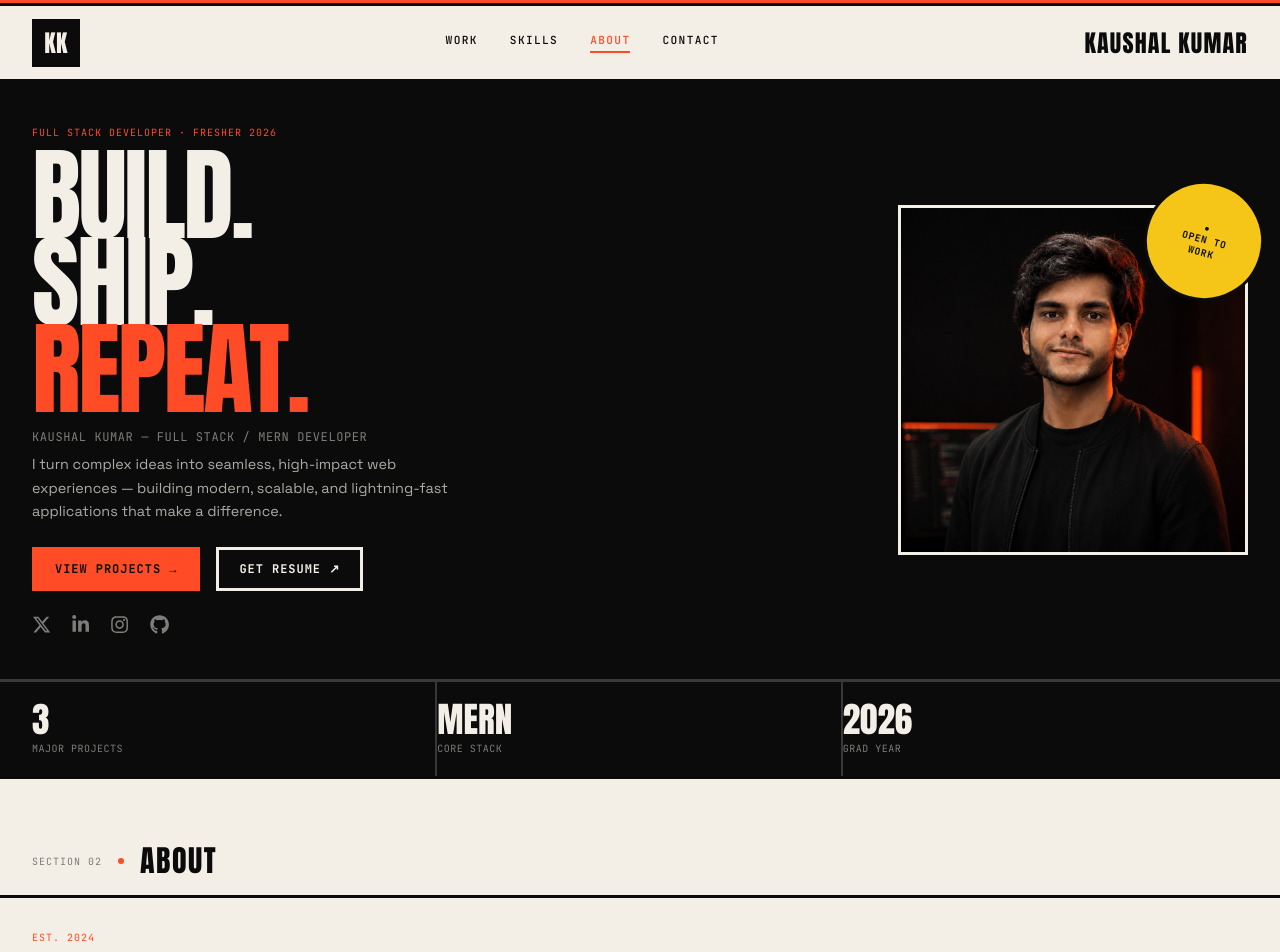
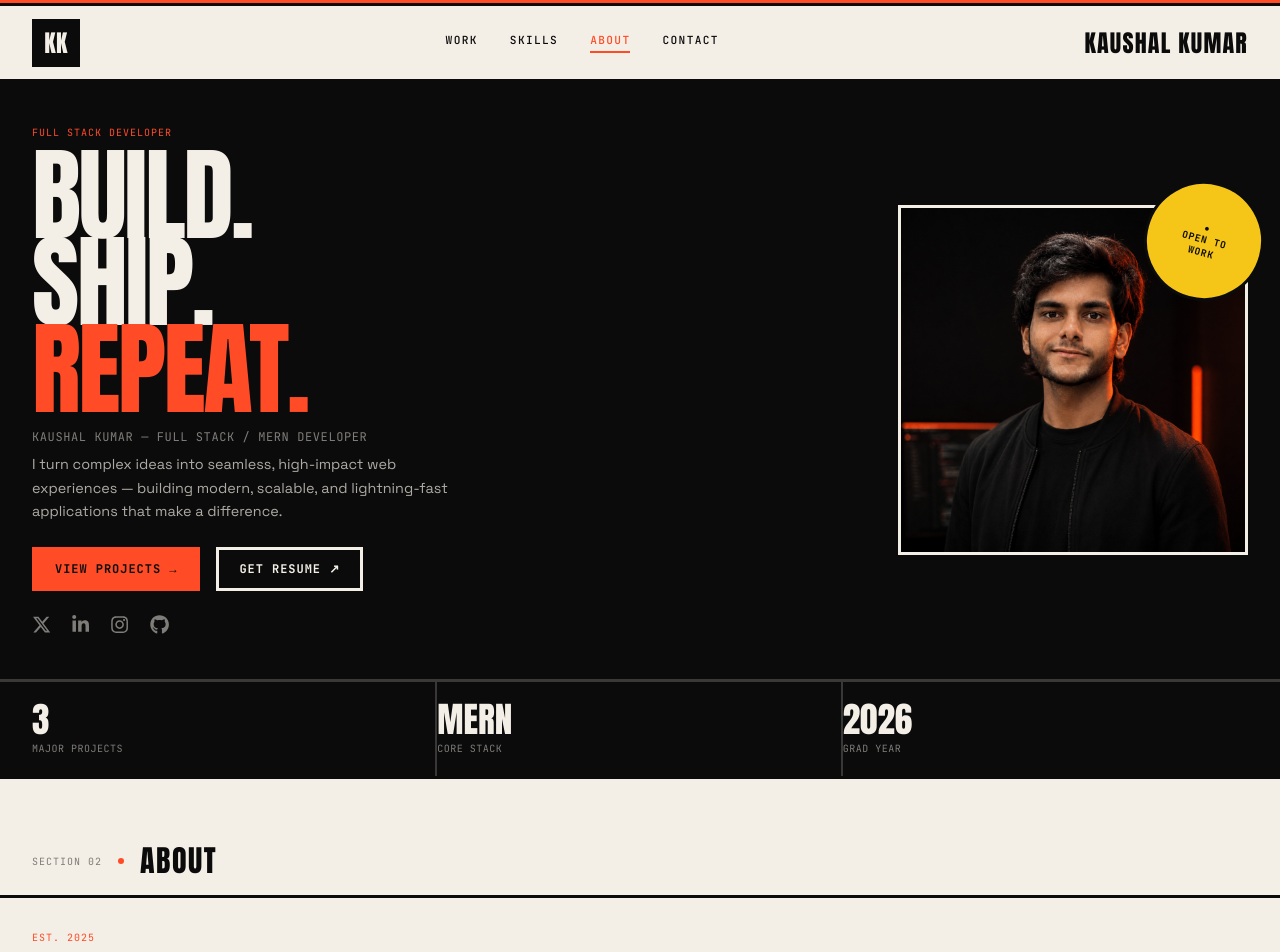
Before and after one commit to kaushalkr585-cmd/Modern-Portfolio-Website-HTML-REACT-TAILWIND-CSS, a React (Vite) app: page / in a window 1280 px wide. Shown: the part 20-972 px from the top of the page. Built offline with nearby package versions, Linux system fonts and the light colour scheme.

Commit message:
updated content

```diff
--- a/src/sections/About.jsx
+++ b/src/sections/About.jsx
@@ -23,7 +23,7 @@ export default function About() {
         {/* Top: Biography (Text-only layout) */}
         <div className="border-b-3 border-ink pb-10 mb-10 text-ink">
           <p className="font-mono text-orange text-[10px] tracking-widest uppercase mb-2">
-            EST. 2024
+            EST. 2025
           </p>
           <h3 className="font-display text-2xl sm:text-3xl uppercase mb-3">
             Kaushal Kumar — Full Stack Developer
--- a/src/sections/Contact.jsx
+++ b/src/sections/Contact.jsx
@@ -159,8 +159,8 @@ export default function Contact() {
                 >
                   <option value="" disabled style={{ background: "#0B0B0C" }}>Select a service</option>
                   <option value="Web Development" style={{ background: "#0B0B0C" }}>Web Development</option>
-                  <option value="Logo Animation" style={{ background: "#0B0B0C" }}>Logo Animation</option>
-                  <option value="Music Edit" style={{ background: "#0B0B0C" }}>Music Edit</option>
+                  <option value="Animation" style={{ background: "#0B0B0C" }}>Animation</option>
+                  <option value="Music Edit" style={{ background: "#0B0B0C" }}>Edit</option>
                   <option value="Others" style={{ background: "#0B0B0C" }}>Others</option>
                 </select>
               </Field>
--- a/src/sections/Experience.jsx
+++ b/src/sections/Experience.jsx
@@ -12,7 +12,7 @@ const EXPERIENCES = [
     code: "EX-02",
     role: "Database & SQL",
     company: "Learning + Practice",
-    duration: "2025 (TILL JUNE)",
+    duration: "2025",
     description:
       "Strengthened database fundamentals including SQL queries, normalization, and relational database concepts, with hands-on practice on real-world style datasets.",
     active: false,
--- a/src/sections/Home.jsx
+++ b/src/sections/Home.jsx
@@ -32,7 +32,7 @@ export default function Home() {
           <div className="flex flex-col justify-center">
             {/* Eyebrow */}
             <p className="font-mono text-orange text-[10px] tracking-widest uppercase mb-3">
-              FULL STACK DEVELOPER · FRESHER 2026
+              FULL STACK DEVELOPER
             </p>
 
             {/* Giant Stacked Headline */}
--- a/src/sections/Logo.jsx
+++ b/src/sections/Logo.jsx
@@ -4,8 +4,8 @@ const LOGO_PROJECTS = [
   {
     code: "LA-01",
     title: "APPLE PARTICLE ANIMATION",
-    description: "Particle-based logo reveal animation for Apple, built in After Effects.",
-    tags: ["After Effects", "Motion Graphics", "Logo Animation"],
+    description: "Particle-based reveal animation for Apple, built in After Effects.",
+    tags: ["After Effects", "Motion Graphics", "Animation"],
     video: "/ParticleAnimation.mp4",
     accentBg: "#FF4B26",
     accentText: "#0B0B0C",
@@ -55,7 +55,7 @@ export default function Logo() {
           </span>
           <span style={{ width: 6, height: 6, borderRadius: "50%", background: "#FF4B26" }} />
           <h2 className="font-display text-paper text-2xl sm:text-3xl uppercase tracking-wider">
-            LOGO ANIMATIONS
+           ANIMATIONS
           </h2>
         </div>
       </div>
```
